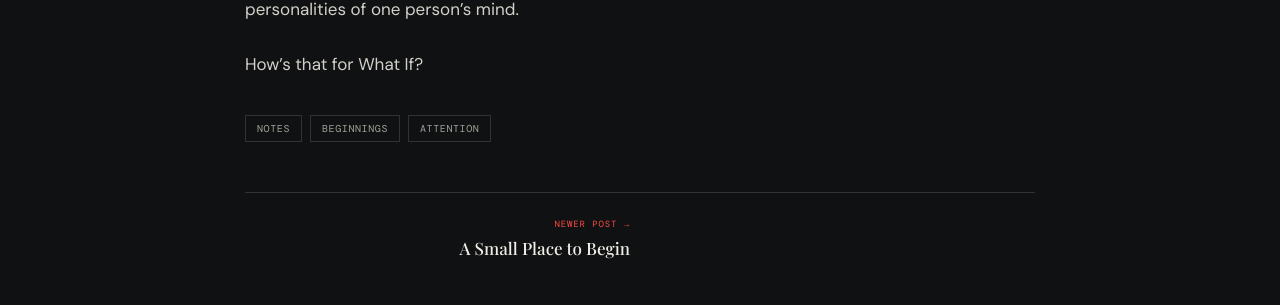
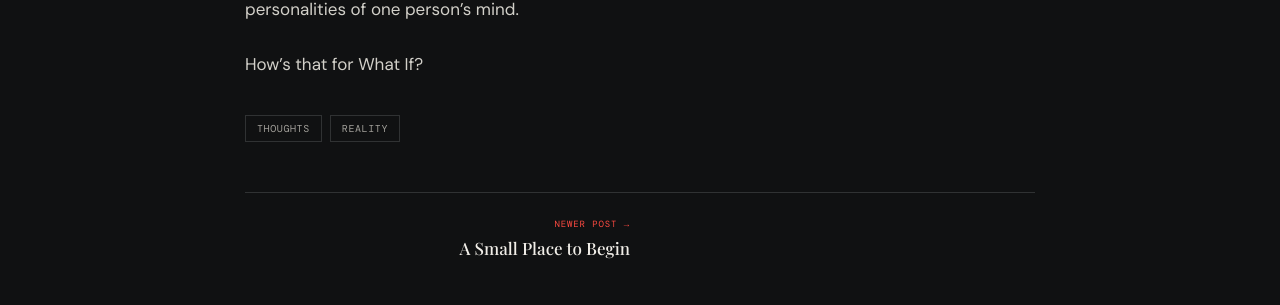
Before and after one commit to asklate/asklate.github.io, a Jekyll site: the page built from _posts/2026/10/2026-10-27-what-if.md, in a window 1280 px wide and 900 px high, scrolled down 697 px. Shown: the part 302-607 px from the top of the window. Built offline with Jekyll 4.4.1, drawn with Linux system fonts in a browser that asks for light colours.

Commit message:
updated What If tags

```diff
--- a/_posts/2026/10/2026-10-27-what-if.md
+++ b/_posts/2026/10/2026-10-27-what-if.md
@@ -3,7 +3,7 @@ layout: post
 title: "What If?"
 date: 2026-10-27 08:30:00 -0600
 categories: [ journal ]
-tags: [ notes, beginnings, attention ]
+tags: [ thoughts, reality ]
 description: "On what the world might look like in a different reality."
 ---
 
```
